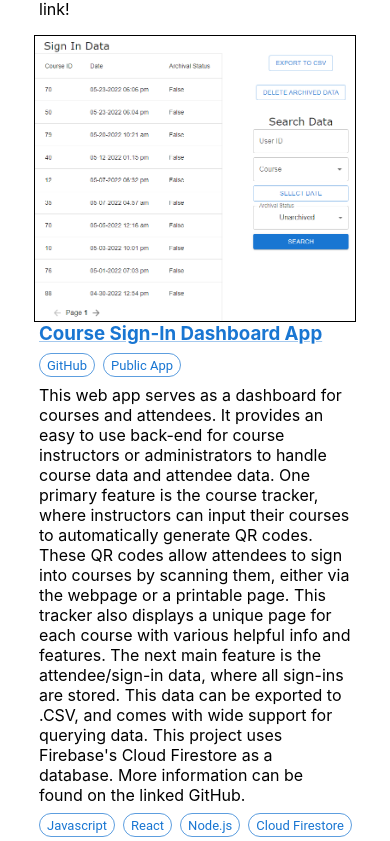
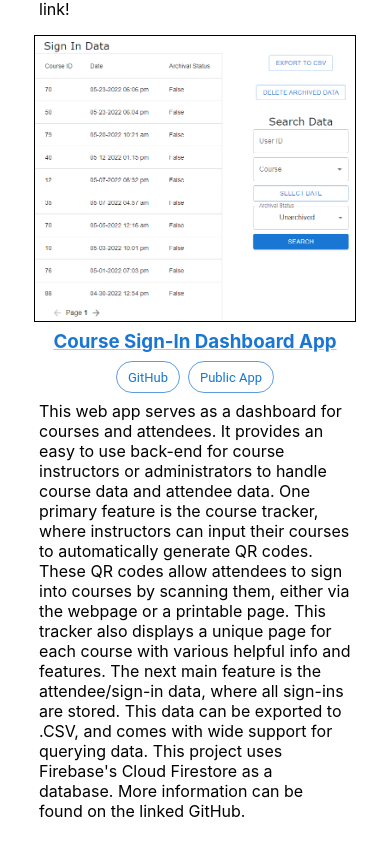
Before and after one commit to cameronmcginley/cameronmcginley.github.io, a React (Create React App) app: page / in a window 390 px wide. Shown: the part 2247-3088 px from the top of the page. Built offline with nearby package versions, Linux system fonts and the light colour scheme.

Commit message:
Improved mobile project cards

```diff
--- a/src/App.css
+++ b/src/App.css
@@ -28,19 +28,18 @@ p {
   flex-direction: row;
 }
 
-/* .projectCard-image-div {
-  width: 400%;
-  max-width: 20rem;
-  max-height: 20rem;
+.projectCard-titleandchips {
+  display: flex;
+  flex-direction: row;
+  align-items: center;
+  column-gap: 1rem;
 }
 
-.projectCard-image {
-  width: 100%;
-} */
-
-.projectCard-title {
-  display: flex;
-  flex-direction: row;
+@media only screen and (max-width: 1000px) {
+  .projectCard-titleandchips {
+    flex-direction: column;
+    align-items: flex-start;
+  }
 }
 
 .projectCard-info {
@@ -64,6 +63,10 @@ p {
 .projectCard-chips {
   padding-top: 0.5rem;
   padding-bottom: 0.5rem;
+}
+
+.projectCard-chips-after {
+  padding-top: 1.5rem;
 }
 
 .projectCard-projectLinks {
@@ -98,6 +101,16 @@ p {
   .projectCard-info {
     padding-left: 0;
     width: 100%;
+  }
+
+  .projectCard-chips-after {
+    justify-content: center;
+  }
+
+  .projectCard-titleandchips {
+    padding-top: .5rem;
+    flex-direction: column;
+    align-items: center;
   }
 }
 
--- a/src/Components/ProjectCard.js
+++ b/src/Components/ProjectCard.js
@@ -21,7 +21,6 @@ const ProjectCard = (props) => {
           }}
         >
           <Link href={props.cardData.gh_link}>
-            <Tooltip title={props.cardData.gh_link} followCursor>
             <Box
               className="projectCard-image"
               component="img"
@@ -38,17 +37,15 @@ const ProjectCard = (props) => {
               alt="Project Image"
               src={"images/" + props.cardData.image}
             />
-            </Tooltip>
           </Link>
         </Box>
 
         {/* Information */}
         <div className="projectCard-info">
+          <div className="projectCard-titleandchips">
             <div className="projectCard-title">
               <Link href={props.cardData.gh_link}>
-              <Tooltip title={props.cardData.gh_link} placement="top" arrow>
                 <h3>{props.cardData.title}</h3>
-              </Tooltip>
               </Link>
             </div>
 
@@ -57,7 +54,6 @@ const ProjectCard = (props) => {
               <Tooltip title={props.cardData.gh_link} placement="bottom" arrow>
                 <Chip
                   color="primary"
-                size="small"
                   label="GitHub"
                   component="a"
                   href={props.cardData.gh_link}
@@ -73,7 +69,6 @@ const ProjectCard = (props) => {
                 >
                   <Chip
                     color="primary"
-                  size="small"
                     label="Public App"
                     component="a"
                     href={props.cardData.project_link}
@@ -83,11 +78,16 @@ const ProjectCard = (props) => {
                 </Tooltip>
               )}
             </Stack>
+          </div>
 
           <p>{props.cardData.description}</p>
 
           {/* Links to tools/attrs */}
-          <Stack direction="row" spacing={1} className="projectCard-chips">
+          <Stack
+            direction="row"
+            spacing={1}
+            className="projectCard-chips-after"
+          >
             {props.cardData.tools.map((tool) => (
               <Tooltip
                 title={tool.link}
@@ -96,7 +96,7 @@ const ProjectCard = (props) => {
                 key={tool.text}
               >
                 <Chip
-                  color="primary"
+                  color="default"
                   size="small"
                   label={tool.text}
                   component="a"
```
Lines whose indentation alone changed are shown as unchanged.
